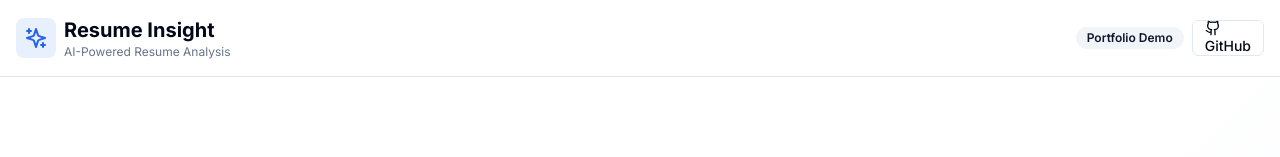
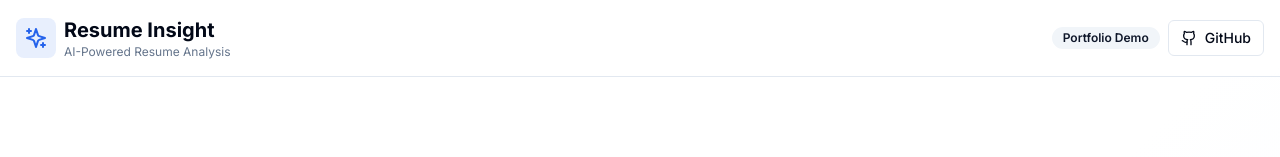
Before and after one commit to kyle-mirich/job-match-api, a Next.js app in the folder frontend/: page / in a window 1280 px wide. Shown: the top 157 px of the page. Built offline with nearby package versions, Linux system fonts and the light colour scheme; no server answers.

Commit message:
update package.json and pnpm.lock for vercel deployment

```diff
--- a/frontend/components/ui/button.tsx
+++ b/frontend/components/ui/button.tsx
@@ -1,4 +1,5 @@
 import * as React from "react"
+import { Slot } from "@radix-ui/react-slot"
 import { cva, type VariantProps } from "class-variance-authority"
 import { cn } from "@/lib/utils"
 
@@ -32,13 +33,17 @@ const buttonVariants = cva(
 )
 
 export interface ButtonProps
-  extends React.ButtonHTMLAttributes<HTMLButtonElement>,
-    VariantProps<typeof buttonVariants> {}
+  extends React.ComponentPropsWithoutRef<"button">,
+    VariantProps<typeof buttonVariants> {
+  asChild?: boolean
+}
 
-const Button = React.forwardRef<HTMLButtonElement, ButtonProps>(
-  ({ className, variant, size, ...props }, ref) => {
+const Button = React.forwardRef<React.ElementRef<"button">, ButtonProps>(
+  ({ className, variant, size, asChild = false, ...props }, ref) => {
+    const Component = asChild ? Slot : "button"
+
     return (
-      <button
+      <Component
         className={cn(buttonVariants({ variant, size, className }))}
         ref={ref}
         {...props}
--- a/frontend/package.json
+++ b/frontend/package.json
@@ -12,6 +12,7 @@
     "next": "14.2.15",
     "react": "^18.3.1",
     "react-dom": "^18.3.1",
+    "@radix-ui/react-slot": "^1.0.2",
     "lucide-react": "^0.263.1",
     "class-variance-authority": "^0.7.0",
     "clsx": "^2.1.0",
```
Also changed, not shown: 1 other file (tests, documents, lock files or other folders).
